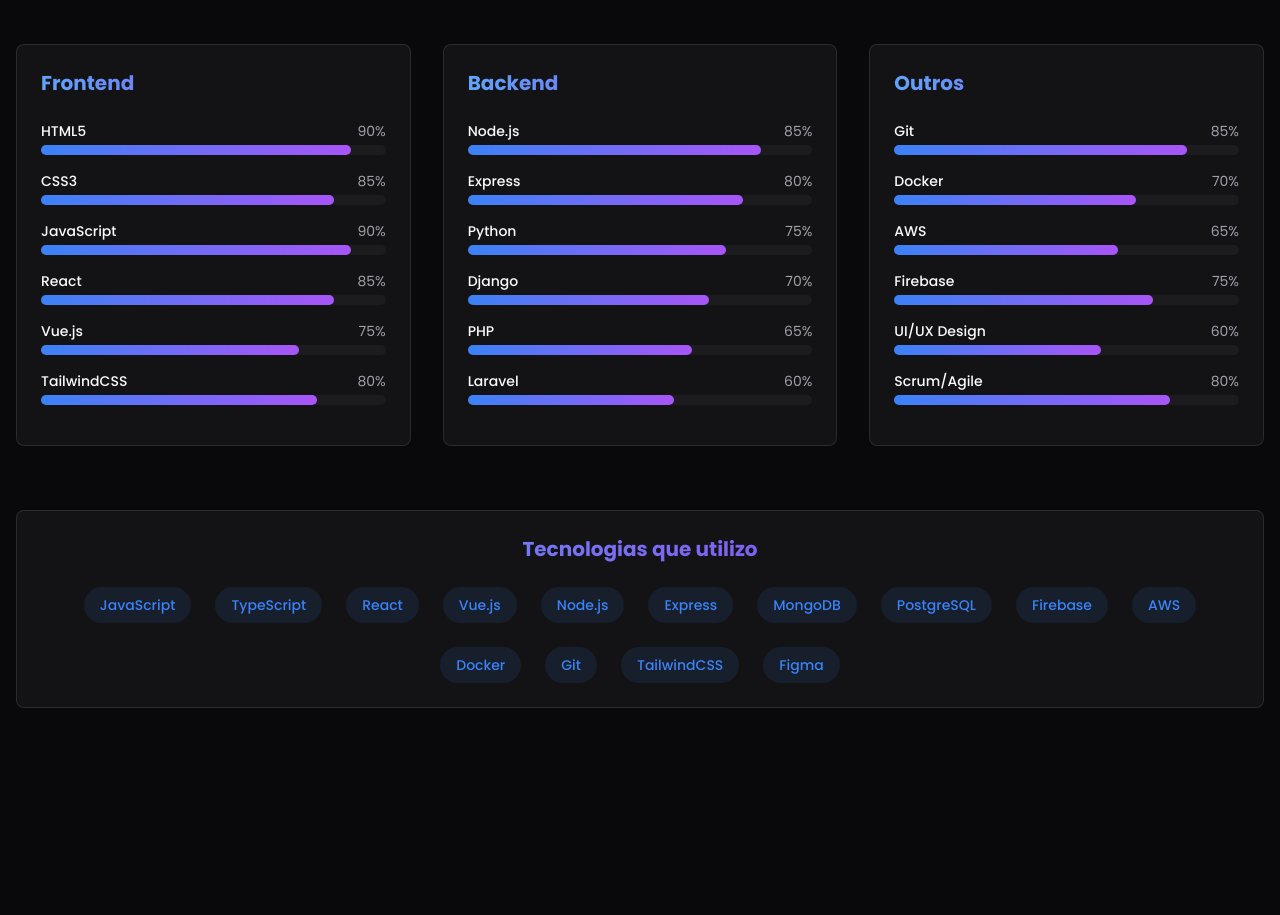
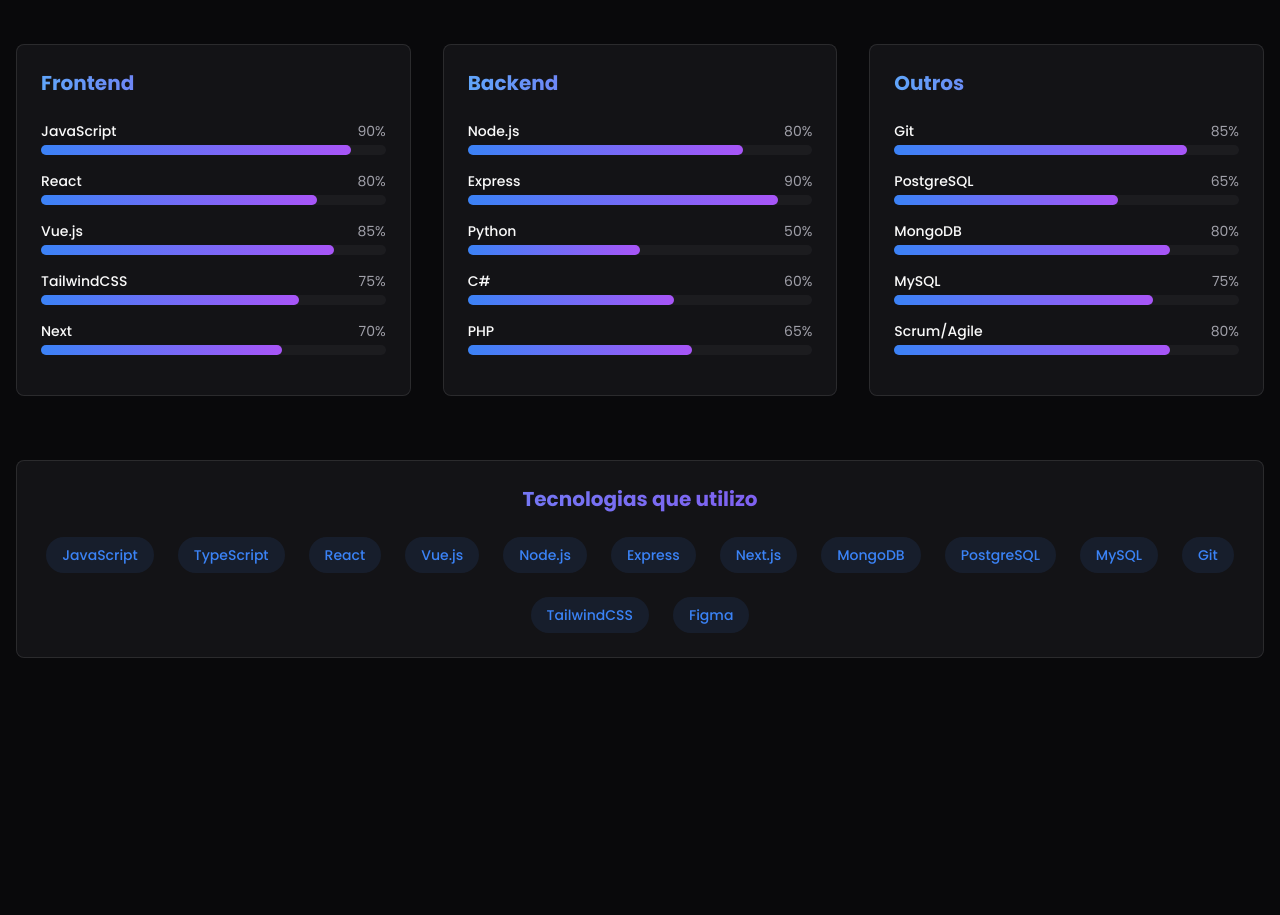
Before and after one commit to caioramineli/portfolio-v2, a React (Vite) app: page / in a window 1280 px wide. Shown: the part 1960-2875 px from the top of the page. Built offline with nearby package versions, Linux system fonts and the light colour scheme.

Commit message:
skills ok

```diff
--- a/src/components/Skills.jsx
+++ b/src/components/Skills.jsx
@@ -6,33 +6,30 @@
   {
     title: 'Frontend',
     skills: [
-      { name: 'HTML5', level: 90 },
-      { name: 'CSS3', level: 85 },
       { name: 'JavaScript', level: 90 },
-      { name: 'React', level: 85 },
-      { name: 'Vue.js', level: 75 },
-      { name: 'TailwindCSS', level: 80 },
+      { name: 'React', level: 80 },
+      { name: 'Vue.js', level: 85 },
+      { name: 'TailwindCSS', level: 75 },
+      { name: 'Next', level: 70 },
     ],
   },
   {
     title: 'Backend',
     skills: [
-      { name: 'Node.js', level: 85 },
-      { name: 'Express', level: 80 },
-      { name: 'Python', level: 75 },
-      { name: 'Django', level: 70 },
+      { name: 'Node.js', level: 80 },
+      { name: 'Express', level: 90 },
+      { name: 'Python', level: 50 },
+      { name: 'C#', level: 60 },
       { name: 'PHP', level: 65 },
-      { name: 'Laravel', level: 60 },
     ],
   },
   {
     title: 'Outros',
     skills: [
       { name: 'Git', level: 85 },
-      { name: 'Docker', level: 70 },
-      { name: 'AWS', level: 65 },
-      { name: 'Firebase', level: 75 },
-      { name: 'UI/UX Design', level: 60 },
+      { name: 'PostgreSQL', level: 65 },
+      { name: 'MongoDB', level: 80 },
+      { name: 'MySQL', level: 75 },
       { name: 'Scrum/Agile', level: 80 },
     ],
   },
@@ -116,8 +113,7 @@
           <div className="flex flex-wrap justify-center gap-6">
             {[
               'JavaScript', 'TypeScript', 'React', 'Vue.js', 'Node.js',
-              'Express', 'MongoDB', 'PostgreSQL', 'Firebase', 'AWS',
-              'Docker', 'Git', 'TailwindCSS', 'Figma'
+              'Express', 'Next.js', 'MongoDB', 'PostgreSQL', 'MySQL', 'Git', 'TailwindCSS', 'Figma'
             ].map((tech, index) => (
               <motion.div
                 key={tech}
```
